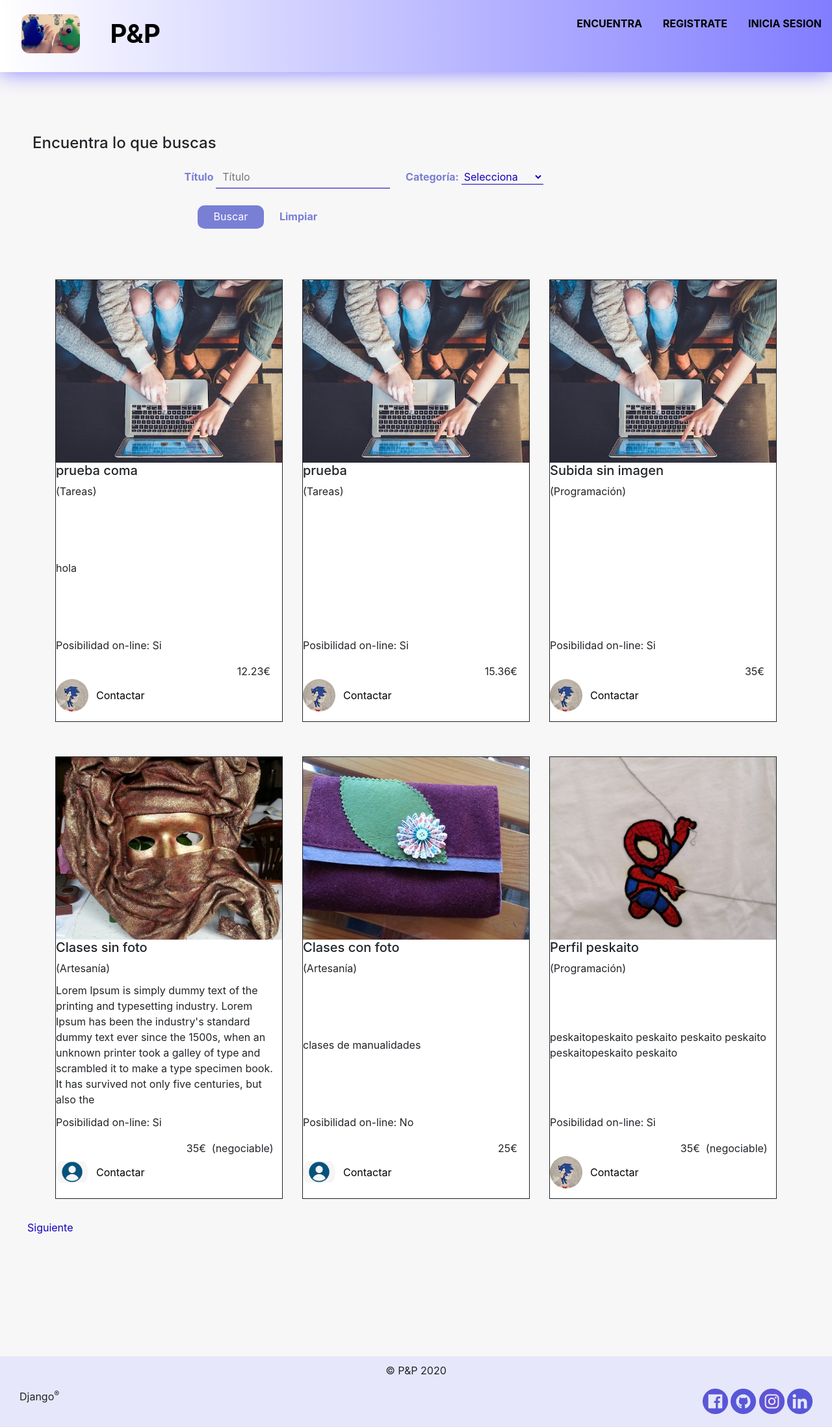
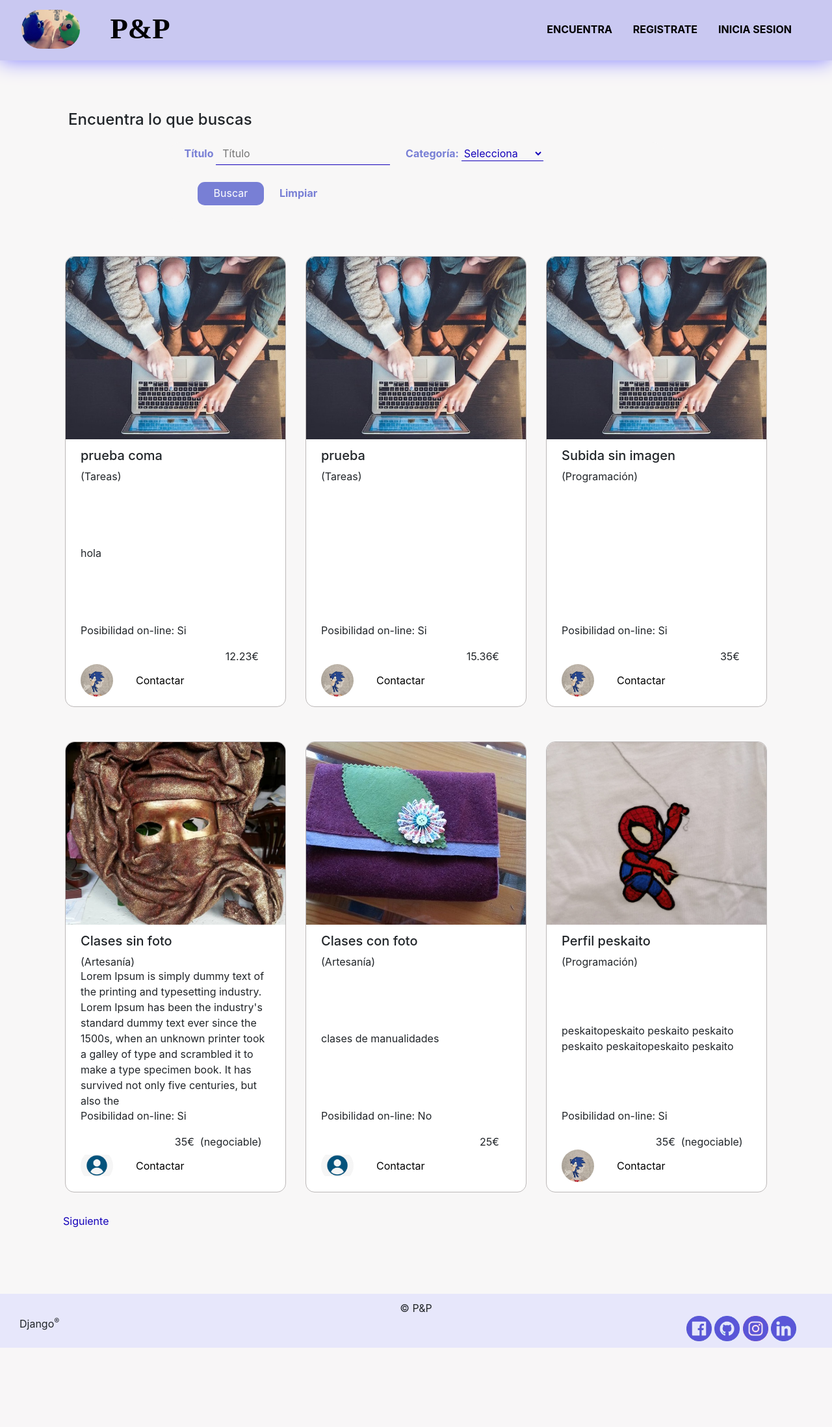
Before and after one commit to SilviaSanjose/Portal_Anuncios_Django, a Django app: page /anuncios/buscar-anuncio in a window 1280 px wide. Shown: the whole page at 65% size. After the commit the page ends 2074 px from the top, so only its background shows below. Run offline with Django 3.2, Linux system fonts and the light colour scheme; data comes from the database, SQL or seed files in the repository; some libraries are stand-ins or nearby versions.

Commit message:
cambios css

```diff
--- a/Portal_Project/anuncios/static/css/base.css
+++ b/Portal_Project/anuncios/static/css/base.css
@@ -1,33 +1,41 @@
 #body {
-    background-color: #e7e7fb;
+  background-color: #f8f7f7;
 }
 /*Header */
 header {
   position: fixed;
   z-index: 1;
   width: 100%;
-    background: linear-gradient(to right, rgba(255,255,255,1) 0%, rgba(129,125,255,1) 100%);
-    box-shadow: 0 0 32px 0 rgba(129,125,255,1);
-    min-height: 111px;
+  /* background: linear-gradient(
+    to right,
+    rgba(255, 255, 255, 1) 0%,
+    rgba(129, 125, 255, 1) 100%
+  ); */
+  background-color: rgb(201 200 241);
+  box-shadow: 0 0 32px 0 rgba(129, 125, 255, 1);
+  min-height: 93px;
 }
 header img {
   width: 90px;
-    border-radius: 12px;
-    margin: 20px 0 0 33px;
+  border-radius: 32px;
+  margin: 10px 0 0 33px;
 }
 header h1 {
   display: inline-block;
   vertical-align: middle;
-    margin: 20px 0 0 26px;
+  margin: 10px 0 0 26px;
+  font-family: fangsong;
+  font-size: 2.8rem;
 }
 menu {
-    padding: 0;
+  padding: 9px 46px 0 0;
   float: right;
 }
 header a {
   color: black;
   font-weight: bold;
 }
+
 /*Usuario*/
 .perfil {
   height: 100px;
@@ -49,8 +57,8 @@ header a {
 }
 /*Main*/
 main {
-    padding: 186px 30px;
-    background-color: #f8f7f7;
+  padding: 170px 30px 100px 30px;
+  min-height: calc(100vh - 83px);
 }
 .h {
   margin: 20px;
@@ -61,15 +69,23 @@ main {
 .anu-sep {
   margin-top: 53px;
 }
+.sep {
+  padding: 0px 23px;
+}
 .anu-box {
-    border: 1px solid;
+  border: 1px solid #bcb8b8;
   height: 100%;
   padding-bottom: 15px;
+  border-radius: 14px;
 }
 .anuncios img {
   width: 100%;
   height: 281px;
   object-fit: cover;
+  border-radius: 14px 14px 0 0px;
+}
+.anu_title {
+  margin-top: 13px;
 }
 .descrip {
   height: 197px;
@@ -82,9 +98,9 @@ main {
 .paginas {
   margin-top: 32px;
 }
-.paginas a{
+.paginas a {
   padding: 0 12px;
-    color: #1400ba
+  color: #1400ba;
 }
 .myanun img {
   width: 200px;
@@ -130,12 +146,23 @@ form {
   box-shadow: 0px 0px 49px -3px #787fd559;
 }
 .short_form {
-    max-width: 288px;
+  max-width: 390px;
+  padding: 18px 33px;
+}
+.short_form input {
+  width: 100%;
+  border-radius: 5px;
+}
+.short_form .submit {
+  width: 145px;
+}
+.short_form .photo input {
 }
 .large_form {
   max-width: 514px;
 }
-.large_form textarea, .email_form textarea {
+.large_form textarea,
+.email_form textarea {
   width: 100%;
   height: 122px;
   resize: none;
@@ -162,7 +189,6 @@ form {
 }
 .photo input {
   padding: 0;
-    width: 70%;
 }
 .photo img {
   width: 19%;
@@ -178,7 +204,8 @@ form {
   margin-left: 20px;
   background-color: #787fd5;
 }
-.search_form input, .search_form select {
+.search_form input,
+.search_form select {
   margin-right: 20px;
   background-color: #f8f7f7;
   border: none;
@@ -200,7 +227,8 @@ form h1 {
 form div {
   margin: 13px 0;
 }
-form input, form textarea {
+form input,
+form textarea {
   background-color: white;
   color: #1400ba;
   border: 1px solid #b2aaef;
@@ -220,22 +248,27 @@ select {
   display: block;
   border-radius: 11px;
   border: solid 1px;
-    background-color: #1400ba;
+  background-color: #787fd5;
   color: white;
   padding: 5px 25px 7px;
   margin: 0 auto 29px;
 }
 /*Footer*/
 footer {
-    margin-bottom: 49px;
   text-align: center;
   padding: 10px 30px;
+  background-color: rgb(231, 231, 251);
+  overflow: hidden;
 }
-.django  {
+footer p {
+  margin-bottom: 0;
+}
+.django {
   float: left;
 }
 .rrss {
   float: right;
+  padding-right: 25px;
 }
 img {
   width: 39px;
@@ -246,19 +279,19 @@ img {
     padding: 222px 30px;
   }
 }
-@media (max-width: 767px){
+@media (max-width: 767px) {
   .descrip {
     height: auto;
   }
   .email_form {
     padding: 0;
-        margin:0;
+    margin: 0;
   }
   .anuncios img {
     height: 340px;
   }
 }
-@media (max-width:450px){
+@media (max-width: 450px) {
   .photo input {
     width: 100%;
   }
--- a/Portal_Project/anuncios/templates/bases/base.html
+++ b/Portal_Project/anuncios/templates/bases/base.html
@@ -2,47 +2,76 @@
 <!DOCTYPE html>
 <html>
   <head>
-    <meta charset="UTF-8">
-    <meta name="viewport" content="width=device-width, initial-scale=1.0">
-    <link rel="stylesheet" type="text/css" href="{% static 'css/base.css' %}">
-    <link rel="stylesheet" href="https://stackpath.bootstrapcdn.com/bootstrap/4.1.3/css/bootstrap.min.css" integrity="sha384-MCw98/SFnGE8fJT3GXwEOngsV7Zt27NXFoaoApmYm81iuXoPkFOJwJ8ERdknLPMO" crossorigin="anonymous">
-    <link rel="icon" type="image/x-icon" href="{% static 'img/favicon.ico' %}">
-    {% block link %}   {% endblock %}
-    <title> {% block title %}  {% endblock %} </title>
+    <meta charset="UTF-8" />
+    <meta name="viewport" content="width=device-width, initial-scale=1.0" />
+    <link rel="stylesheet" type="text/css" href="{% static 'css/base.css' %}" />
+    <link
+      rel="stylesheet"
+      type="text/css"
+      href="{% static 'css/anuncios.css' %}"
+    />
+    <link
+      rel="stylesheet"
+      href="https://stackpath.bootstrapcdn.com/bootstrap/4.1.3/css/bootstrap.min.css"
+      integrity="sha384-MCw98/SFnGE8fJT3GXwEOngsV7Zt27NXFoaoApmYm81iuXoPkFOJwJ8ERdknLPMO"
+      crossorigin="anonymous"
+    />
+    <link
+      rel="icon"
+      type="image/x-icon"
+      href="{% static 'img/favicon.ico' %}"
+    />
+    {% block link %} {% endblock %}
+    <title>{% block title %} {% endblock %}</title>
   </head>
   <body id="body">
     <header>
-        <img src="{% static 'img/p&p.jpg' %}">
+      <img src="{% static 'img/p&p.jpg' %}" />
       <h1><a class="nav-link" href="/anuncios">P&P</a></h1>
       <menu>
         <ul class="nav justify-content-center">
-
-                <li class="nav-item"><a class="nav-link" href="buscar-anuncio">ENCUENTRA</a></li>
+          <li class="nav-item">
+            <a class="nav-link" href="buscar-anuncio">ENCUENTRA</a>
+          </li>
           {% if "id_usuario" in request.session %}
-                <li class="nav-item"><a class="nav-link" href="registar-anuncio">ANÚNCIA</a></li>
-                <li class="nav-item"><a class="nav-link" href="mis-anuncios">MIS ANUNCIOS</a> </li>
-                <li class="nav-item"><a class="nav-link" href="cerrar-sesion">CERRAR SESIÓN</a></li>
+          <li class="nav-item">
+            <a class="nav-link" href="registar-anuncio">ANÚNCIA</a>
+          </li>
+          <li class="nav-item">
+            <a class="nav-link" href="mis-anuncios">MIS ANUNCIOS</a>
+          </li>
+          <li class="nav-item">
+            <a class="nav-link" href="cerrar-sesion">CERRAR SESIÓN</a>
+          </li>
           {% else %}
-                <li class="nav-item"><a class="nav-link" href="registrarse">REGISTRATE</a></li>
-                <li class="nav-item"><a class="nav-link" href="login">INICIA SESION</a></li>
+          <li class="nav-item">
+            <a class="nav-link" href="registrarse">REGISTRATE</a>
+          </li>
+          <li class="nav-item">
+            <a class="nav-link" href="login">INICIA SESION</a>
+          </li>
           {% endif %}
-
         </ul>
       </menu>
     </header>
-    <main>
-        {% block content %}
-        {% endblock %}
-    </main>
+    <main class="container">{% block content %} {% endblock %}</main>
     <footer>
-        <p>© P&P 2020 </p>
+      <p>© P&P</p>
       <div>
         <p class="django">Django<sup>®</sup></p>
         <div class="rrss">
-                <a href="https://www.facebook.com/pollitopeskaito" target="blank"><img src="{% static 'img/Facebook.png' %}"> </a>
-                <a href="https://github.com/SilviaSanjose" target="blank"><img src="{% static 'img/Github.png' %}"> </a>
-                <a href="https://www.instagram.com/pollito_y_peskaito/" target="blank"><img src="{% static 'img/Instagram.png' %}"> </a>
-                <a href="http://linkedin.com/in/silvia-sanjose" target="blank"><img src="{% static 'img/Linkedin.png' %}"> </a>
+          <a href="https://www.facebook.com/pollitopeskaito" target="blank"
+            ><img src="{% static 'img/Facebook.png' %}" />
+          </a>
+          <a href="https://github.com/SilviaSanjose" target="blank"
+            ><img src="{% static 'img/Github.png' %}" />
+          </a>
+          <a href="https://www.instagram.com/pollito_y_peskaito/" target="blank"
+            ><img src="{% static 'img/Instagram.png' %}" />
+          </a>
+          <a href="http://linkedin.com/in/silvia-sanjose" target="blank"
+            ><img src="{% static 'img/Linkedin.png' %}" />
+          </a>
         </div>
       </div>
     </footer>
--- a/Portal_Project/anuncios/templates/encuentra.html
+++ b/Portal_Project/anuncios/templates/encuentra.html
@@ -5,7 +5,7 @@
 {% block title %} Anuncios {% endblock %}
 
 {% block content %}
-    <h4 class="h">Encuentra lo que buscas</h4>
+    <h4 class="h mt-0">Encuentra lo que buscas</h4>
     <form  class="search_form" action="">
         <label>Título</label>
         <input type="text" name="titulo" placeholder="Título" value="{{ titulo_bus }}"/>
@@ -34,12 +34,12 @@
                     {% else %}
                         <img src="{% static 'img' %}/33.jpg" >
                     {% endif%}
-                    <div class="anu_title">
+                    <div class="sep anu_title">
                         <h5>{{ a.titulo}}</h5>
                         <p>({{ a.categoria.nombre_cat}})</p>
                     </div>
-                    <div class="descrip"><p>{{ a.descripcion}}</p></div>
-                    <div class="msg">
+                    <div class="sep descrip"><p>{{ a.descripcion}}</p></div>
+                    <div class="sep msg">
                         <p>Posibilidad on-line: {{ a.on_line}}</p>
                         <div>{{ a.precio|precio }}€&nbsp;
                             {% if a.negociable == 1 %}
@@ -47,11 +47,11 @@
                             {% endif%}
                             &nbsp;&nbsp;</div>
                         {% if not a.usuario.imagen %}
-                            <div class="perfil perfil_min" style="background-image: url(/static/img/user.png);">
+                            <div class=" sep perfil perfil_min" style="background-image: url(/static/img/user.png);">
                                 <a href="contacto-anuncios?id_user={{a.usuario.id}}&titulo={{a.titulo}}">Contactar</a>
                             </div>
                         {% else %}
-                            <div class="perfil perfil_min" style="background-image: url(/{{a.usuario.imagen}});">
+                            <div class="sep perfil perfil_min" style="background-image: url(/{{a.usuario.imagen}});">
                                 <a href="contacto-anuncios?id_user={{a.usuario.id}}&titulo={{a.titulo}}">Contactar</a>
                             </div>
                         {% endif %}
```
Lines whose indentation alone changed are shown as unchanged.
